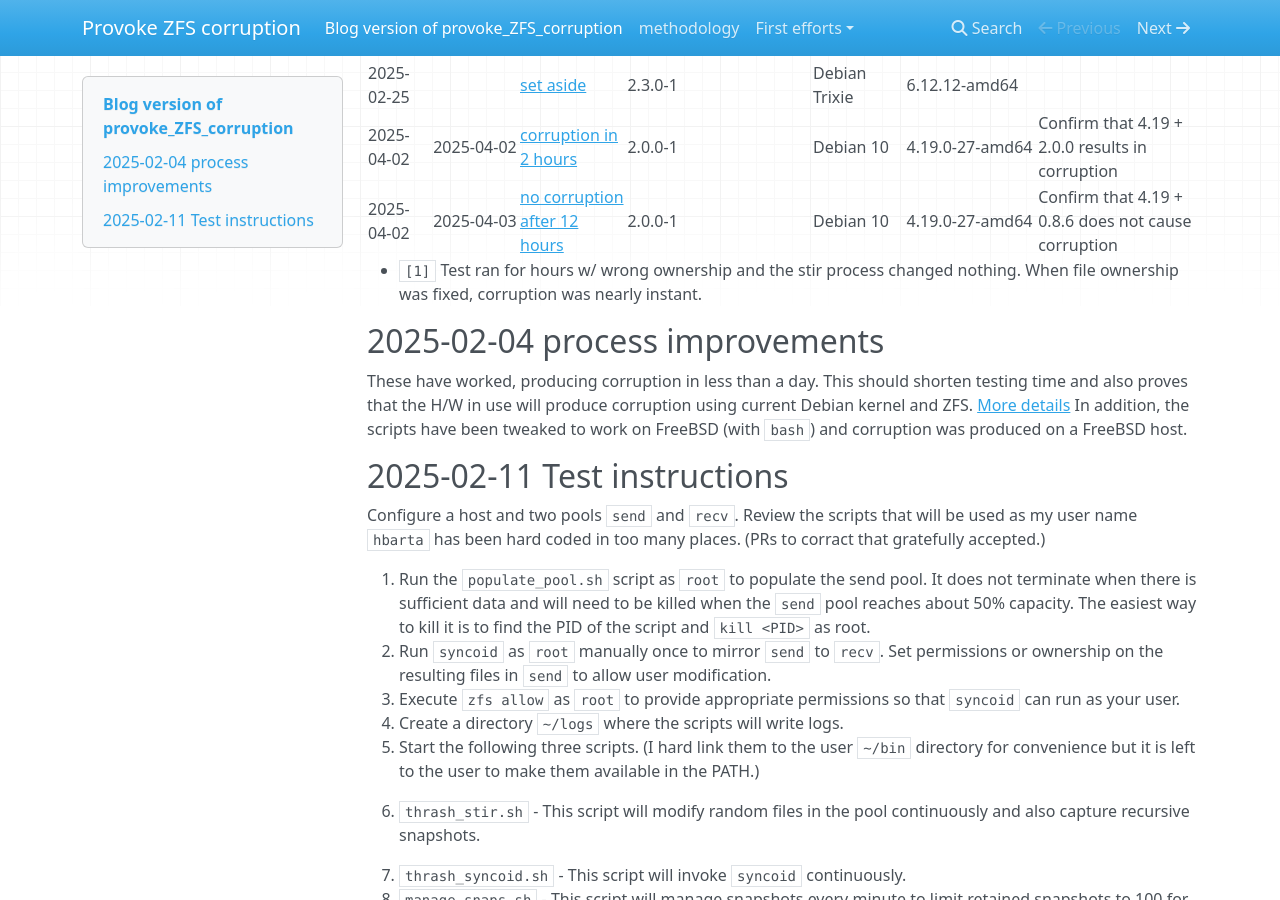
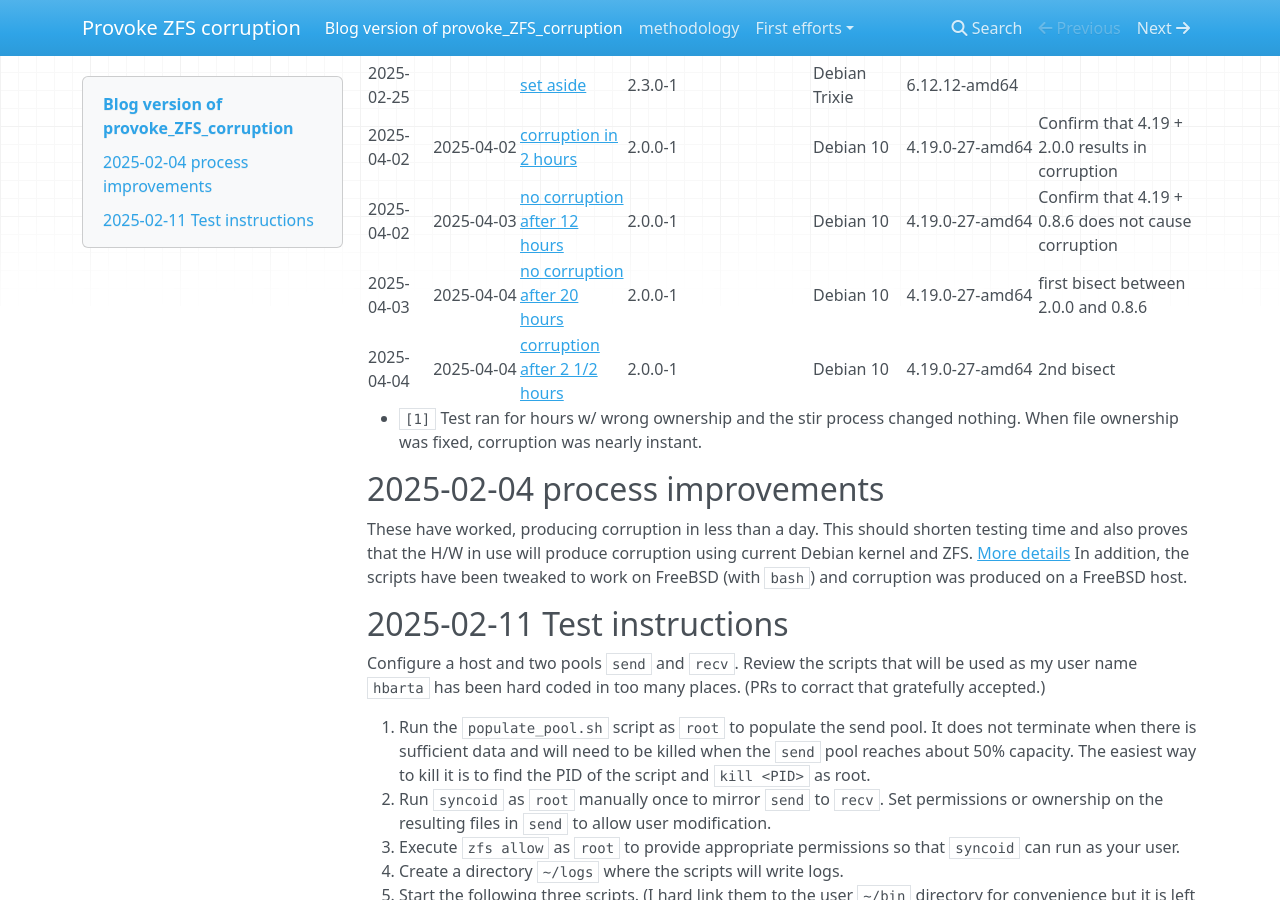
Before and after one commit to HankB/provoke_ZFS_corruption, an MkDocs documentation site: the page built from docs/index.md, in a window 1280 px wide and 900 px high, scrolled down 824 px. Built offline with MkDocs 1.6.1, drawn with Linux system fonts in a browser that asks for light colours; nearby versions of some CDN libraries.

Commit message:
2nd bisect - 'bad'

```diff
--- a/docs/index.md
+++ b/docs/index.md
@@ -22,6 +22,8 @@ Directory of tests starting with preliminary exploration.
 |2025-02-25||[set aside](./tests/2025-02-26_Linux_Trixie_2.3.0_bzfs/setup.md#2025-02-26-results)|2.3.0-1|Debian Trixie|6.12.12-amd64|
 |2025-04-02|2025-04-02|[corruption in 2 hours](./tests/2025-04-02_Linux_Buster_4.19_bisect_0.8.6_2.0.0_bad/results.md)|2.0.0-1|Debian 10|4.19.0-27-amd64|Confirm that 4.19 + 2.0.0 results in corruption|
 |2025-04-02|2025-04-03|[no corruption after 12 hours](./tests/2025-04-02_Linux_Buster_4.19_bisect_0.8.6_2.0.0_good/results.md)|2.0.0-1|Debian 10|4.19.0-27-amd64|Confirm that 4.19 + 0.8.6 does not cause corruption|
+|2025-04-03|2025-04-04|[no corruption after 20 hours](./tests/2025-04-02_Linux_Buster_4.19_bisect_0.8.6_2.0.0_bisect_01/results.md)|2.0.0-1|Debian 10|4.19.0-27-amd64|first bisect between 2.0.0 and 0.8.6|
+|2025-04-04|2025-04-04|[corruption after 2 1/2 hours](./tests/2025-04-02_Linux_Buster_4.19_bisect_0.8.6_2.0.0_bisect_02/results.md)|2.0.0-1|Debian 10|4.19.0-27-amd64|2nd bisect|
 
 * `[1]` Test ran for hours w/ wrong ownership and the stir process changed nothing. When file ownership was fixed, corruption was nearly instant.
 
```
Also changed, not shown: 3 other files.
